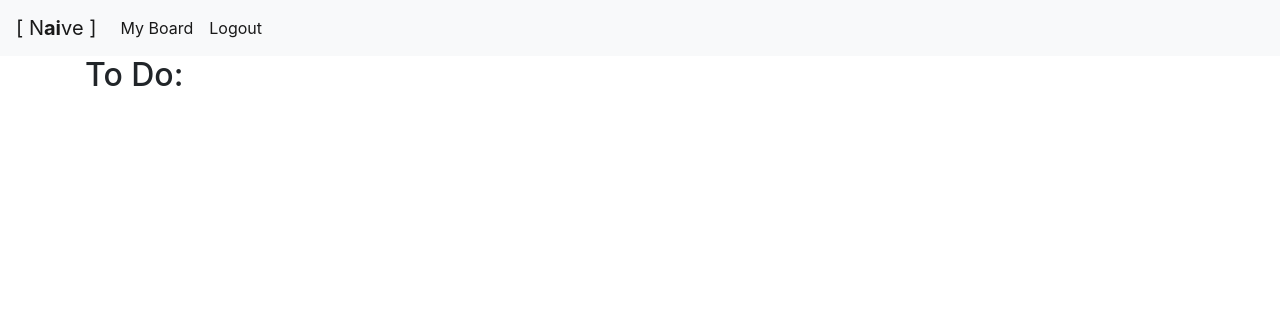
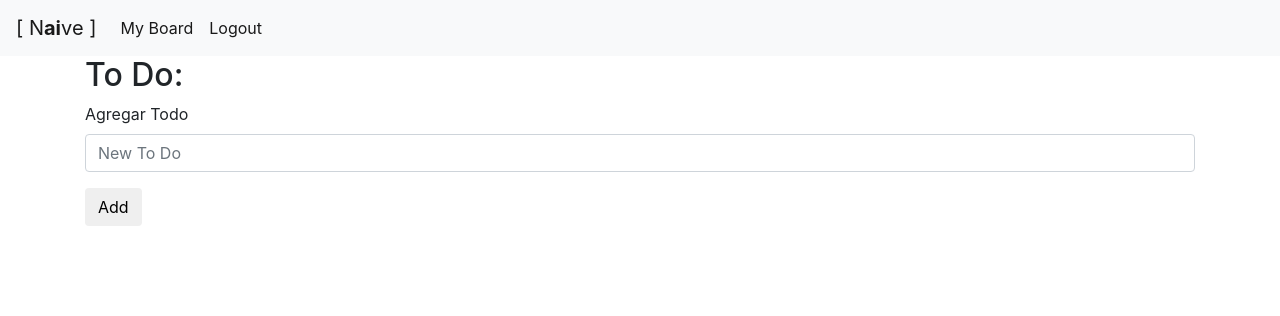
Before and after one commit to cadasmeq/ToDo-Flask, a Flask app: page /welcome in a window 1280 px wide. Shown: the top 316 px of the page. Run offline with Flask 2, Linux system fonts and the light colour scheme; a user stored in the database is signed in; data that the repository does not hold is empty; some libraries are stand-ins or nearby versions.

Commit message:
Implemented add todo method, and init todo for new users

```diff
--- a/app/auth/views.py
+++ b/app/auth/views.py
@@ -4,8 +4,8 @@
 
 from . import auth
 from app.forms import LoginForm, SignUpForm
-from app.firestore_service import get_user, put_user
-from app.models import UserModel, UserData
+from app.firestore_service import get_user, put_user, put_init_todo
+from app.models import UserModel, UserData, DefaultTodo
 
 @auth.route('/login', methods=['GET', 'POST'])
 def login():
@@ -60,6 +60,8 @@
                 user_data = UserData(username, hash_password)
                 put_user(user_data)
 
+                put_init_todo(DefaultTodo(username))
+
                 user = UserModel(user_data)
                 login_user(user)
 
--- a/app/firestore_service.py
+++ b/app/firestore_service.py
@@ -10,14 +10,22 @@
 def get_users():
     return db.collection('users').get()
 
-
 def get_user(user_id):
     return db.collection('users').document(user_id).get()
 
 
 def get_todos(user_id):
+
     return db.collection('users').document(user_id).collection('todos').get()
-
 def put_user(user_data):
     user_ref = db.collection('users').document(user_data.username)
     user_ref.set({'password':user_data.password})
+
+def put_todo(user_id, description):
+    todo_ref = db.collection('users').document(user_id).collection('todos')
+    todo_ref.add({'description': description})
+
+def put_init_todo(defaul_todo):
+    todo_ref = db.collection('users').document(defaul_todo.user_id).collection('todos')
+    todo_ref.add({'description': defaul_todo.description,
+                  'status':defaul_todo.status,})
--- a/app/forms.py
+++ b/app/forms.py
@@ -12,3 +12,10 @@
     password    = PasswordField("Password", [DataRequired()])
     re_password = PasswordField("Repeat Password", [DataRequired()])
     submit      = SubmitField("Sign Up")
+
+class TodoForm(FlaskForm):
+    description = StringField("Agregar Todo",  validators=[DataRequired()], render_kw={"placeholder": "New To Do"})
+    submit = SubmitField("Add")
+
+class EditToDoForm(FlaskForm):
+    delete = SubmitField("Delete", validators=[DataRequired()])
--- a/app/models.py
+++ b/app/models.py
@@ -1,11 +1,16 @@
 from flask_login import UserMixin
 from .firestore_service import get_user
+
+class DefaultTodo:
+    def __init__(self, user_id):
+        self.user_id =  user_id
+        self.description  = '¡Bienvenido!, ¡Este es tu primer todo!'
+        self.status  = False
 
 class UserData:
     def __init__(self, username, password):
         self.username =  username
         self.password  = password
-
 
 class UserModel(UserMixin):
     def __init__(self, user_data):
--- a/app/templates/base.html
+++ b/app/templates/base.html
@@ -2,7 +2,7 @@
 
 {% block head %}
     <title>
-        {% block title %}    N.[ai].ve |  {% endblock %}
+        {% block title %}    Naive |  {% endblock %}
     </title>
     <link rel="stylesheet" href="https://maxcdn.bootstrapcdn.com/bootstrap/4.0.0/css/bootstrap.min.css">   <!-- necessary for navbar -->
     <link rel="stylesheet" href="{{ url_for('static', filename='css/style.css') }}" />
@@ -11,6 +11,17 @@
 {% block body %}
     {% include 'navbar.html'%}
 
+    {% for message in get_flashed_messages() %}
+    <div class="alert alert-success alert-dissmisible">
+        {{ message }}
+        <button class="close" type="button" data-dismiss="alert">&times;</button>
+    </div>
+    {% endfor %}
+
     {% block content %}{% endblock %}
 
+    {% block scripts %}
+    {{ super() }}
+    {% endblock %}
+
 {% endblock %}
--- a/app/templates/macros.html
+++ b/app/templates/macros.html
@@ -1,3 +1,11 @@
 {% macro render_todos(todo) %}
-    <li> Descripción: {{ todo.to_dict().description }} </li>
+        {{ todo.to_dict().description }}
 {% endmacro %}
+
+{% macro todo_status(todo) %}
+    {% if todo.to_dict().status %}
+    <span class="badge badge-success">Finished</span>
+    {% else %}
+    <span class="badge badge-primary badge-pill"> Pending</span>
+    {% endif %}
+{% endmacro %}
--- a/app/templates/welcome.html
+++ b/app/templates/welcome.html
@@ -1,6 +1,7 @@
 {% extends 'base.html' %}
 {% import 'macros.html' as macros %}
 {% import 'bootstrap/wtf.html' as wtf %}
+
 
 {% block title %}
     {{ super() }}
@@ -9,30 +10,26 @@
 
 {% block content %}
 
-    {% for message in get_flashed_messages() %}
-    <div class="alert alert-success alert-dissmisible">
-        {{ message }}
-        <button class="close" type="button" data-dismiss="alert">&times;</button>
-    </div>
-    {% endfor %}
-
     <div class="container">
         {% if username %}
             <h1>Welcome: #{{ username | capitalize }}</h1>
         {% endif %}
 
+        <h2>To Do:</h2>
+        <div id="main-todo">
+            <ul class="list-group">
+                {% for todo in todos %}
+                    <li class="list-group-item d-flex justify-content-between align-items-center">
+                        {{ macros.render_todos(todo) }}
+                        {{ macros.todo_status(todo) }}
+                    </li>
+                {% endfor %}
+            </ul>
 
-        <h2>To Do:</h2>
-        <ul>
-            {% for todo in todos %}
-            {{ macros.render_todos(todo) }}
-            {% endfor %}
-        </ul>
+            {{ wtf.quick_form(add_todo)}}
+
+        </div>
     </div>
-
-    {% block scripts %}
-        {{ super() }}
-    {% endblock %}
 
 {% endblock %}
 
--- a/main.py
+++ b/main.py
@@ -3,9 +3,8 @@
 from flask_login import login_required, current_user
 
 from app import create_app
-from app.forms import LoginForm
-from app.firestore_service import get_users, get_todos
-
+from app.forms import LoginForm, TodoForm, EditToDoForm
+from app.firestore_service import get_users, get_todos, put_todo
 
 app = create_app()
 
@@ -32,16 +31,26 @@
 
     return response
 
-@app.route('/welcome')
+@app.route('/welcome', methods=['GET', 'POST'])
 @login_required
 def welcome():
     ip_user = session.get('ip_user')
     username = current_user.id
 
+    todo_form = TodoForm()
+
     params = {
         "ip_user":ip_user,
         "todos": get_todos(username),
         'username':username,
+        'add_todo':todo_form,
     }
 
+    if todo_form.validate_on_submit():
+
+        put_todo(user_id=username, description=todo_form.description.data)
+        flash("Todo Added.")
+        return redirect(url_for("welcome"))
+
+
     return render_template('welcome.html', **params)
```
